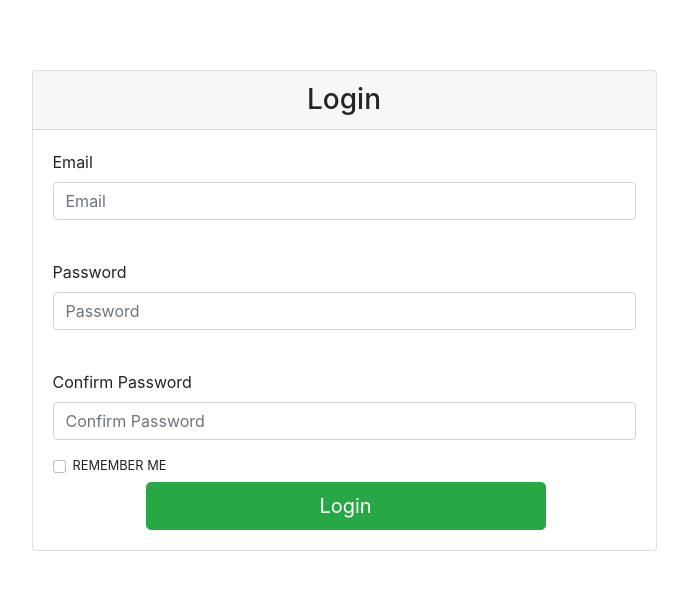
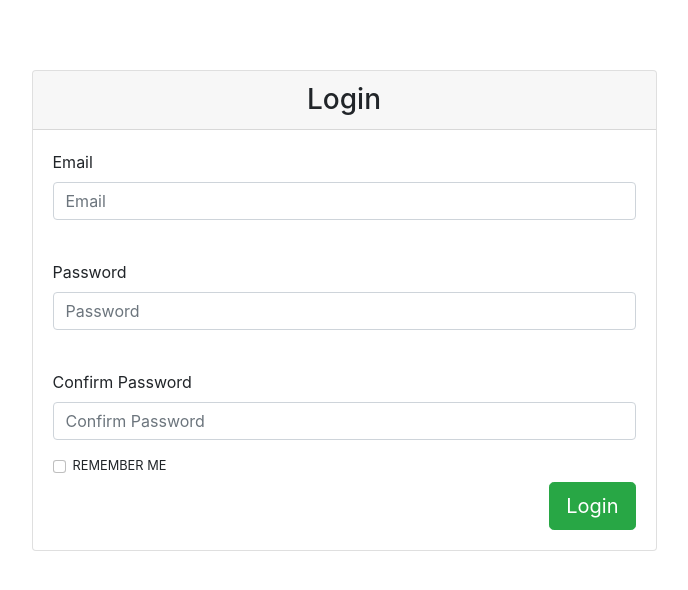
Before and after one commit to Gbolahan21/React_login_page, a React (Create React App) app: page / in a window 1280 px wide. Shown: the top 590 px of the page, without its empty margins (296-984 px from the left). Built offline with nearby package versions, Linux system fonts and the light colour scheme; the HTML template or start-up script is replaced by a standard one.

Commit message:
first phase

```diff
--- a/src/App.css
+++ b/src/App.css
@@ -17,9 +17,3 @@ span {
 label {
   text-align: left;
 }
-
-button {
-  width: 400px;
-  text-align: center;
-  margin-right: 90px;
-}
```
